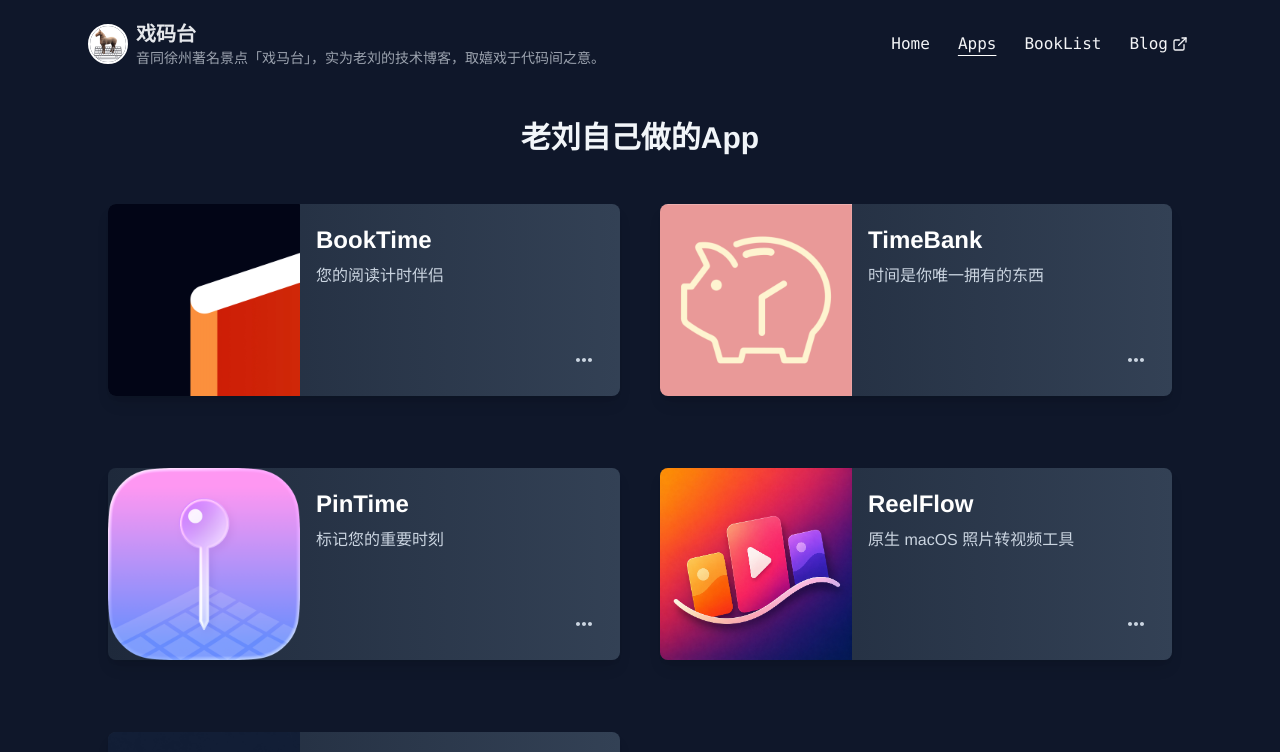
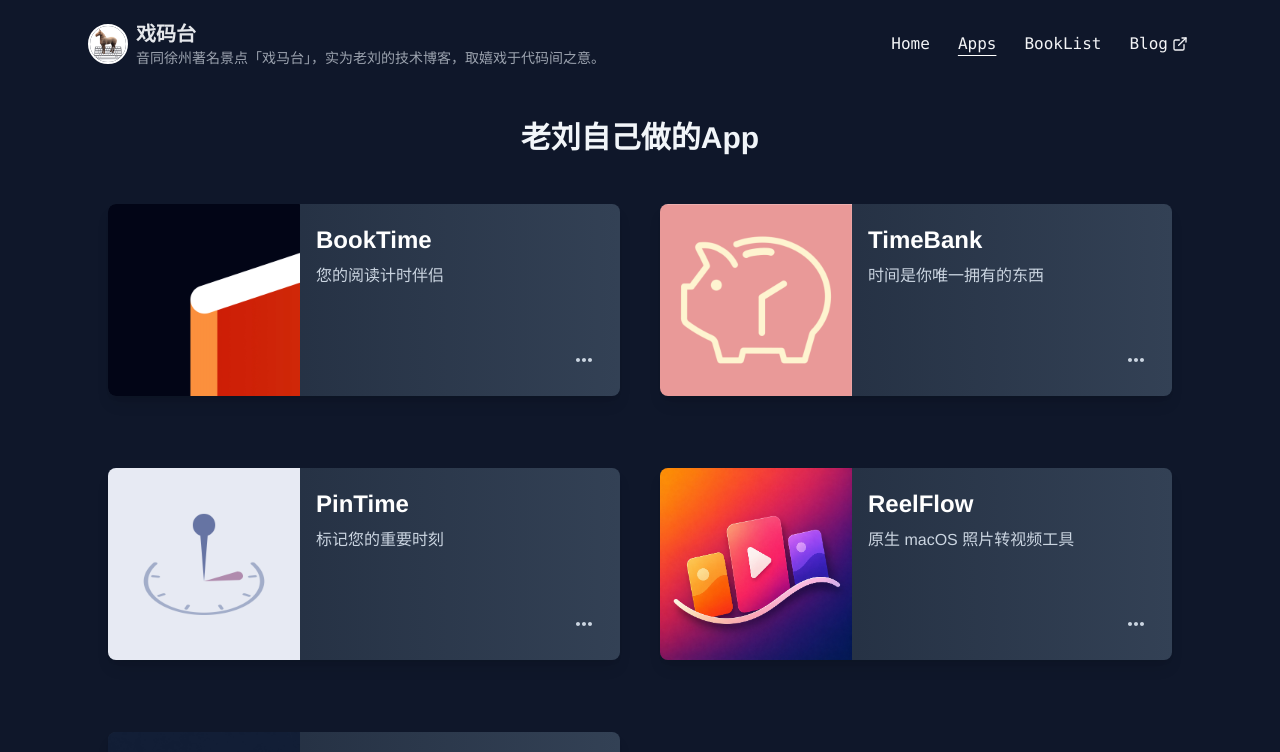
Before and after one commit to aruis/ximatai.net, a React (Create React App) app: page /apps in a window 1280 px wide. Shown: the top 752 px of the page. Built offline with nearby package versions, Linux system fonts and the light colour scheme.

Commit message:
Update PinTime icon to full-square artwork

```diff
--- a/src/data/appsInfo.js
+++ b/src/data/appsInfo.js
@@ -58,7 +58,7 @@ const appsInfo = {
     },
     "pintime":{
         id: "pintime",
-        logo: "/app/pintime.png",
+        logo: "/app/pintime.jpg",
         title: "PinTime",
         subtitle: "标记您的重要时刻",
         summary:
```
Also changed, not shown: public/app/pintime.jpg (added), public/app/pintime.png (deleted).
